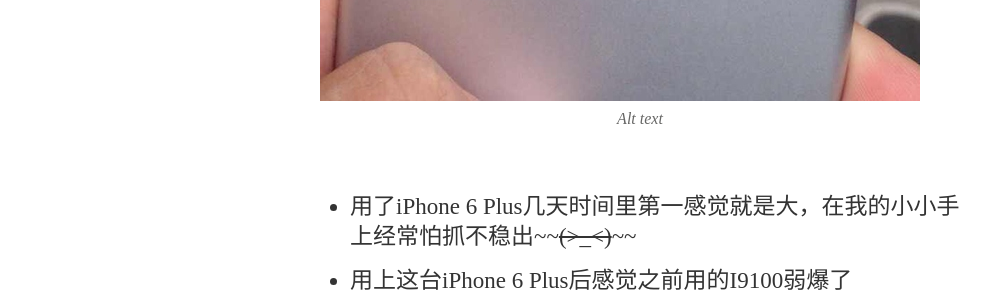
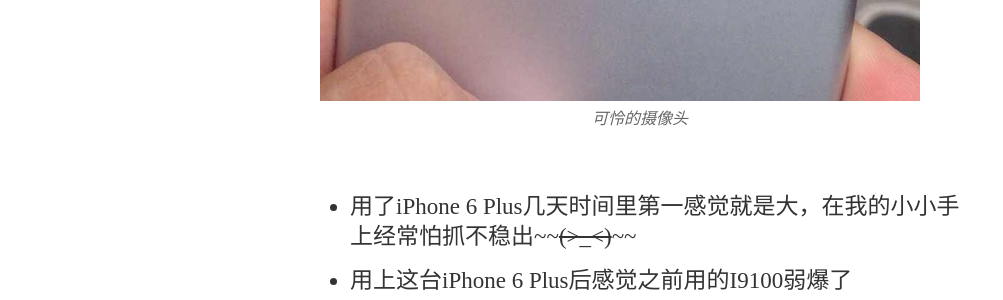
Before and after one commit to QoneFeng/qonefeng.github.io, a Jekyll site: the page built from _posts/2014-12-22-iPhone-6-Plus.markdown, in a window 1280 px wide and 900 px high, scrolled down 2217 px. Shown: the part 150-450 px from the top of the window, without its empty margins (0-1003 px from the left). Built offline with Jekyll 4.4.1, drawn with Linux system fonts in a browser that asks for light colours; nearby versions of some CDN libraries; some web fonts are replaced; comment, search, counter and statistics services are not loaded.

Commit message:
iphone 6 plus

```diff
--- a/_posts/2014-12-22-iPhone-6-Plus.markdown
+++ b/_posts/2014-12-22-iPhone-6-Plus.markdown
@@ -17,7 +17,7 @@ image: /assets/article_images/2015-01-18-iPhone-6-plus/desktop.jpg
 
 > 岂止于大 -- iPhone 6
 
-![Alt text](/assets/article_images/2015-01-18-iPhone-6-plus/1.jpg "碎屏")
+![可怜的摄像头](/assets/article_images/2015-01-18-iPhone-6-plus/1.jpg "可怜的摄像头")
 
 * 用了iPhone 6 Plus几天时间里第一感觉就是大，在我的小小手上经常怕抓不稳出~~~~(>_<)~~~~
 * 用上这台iPhone 6 Plus后感觉之前用的I9100弱爆了
```
